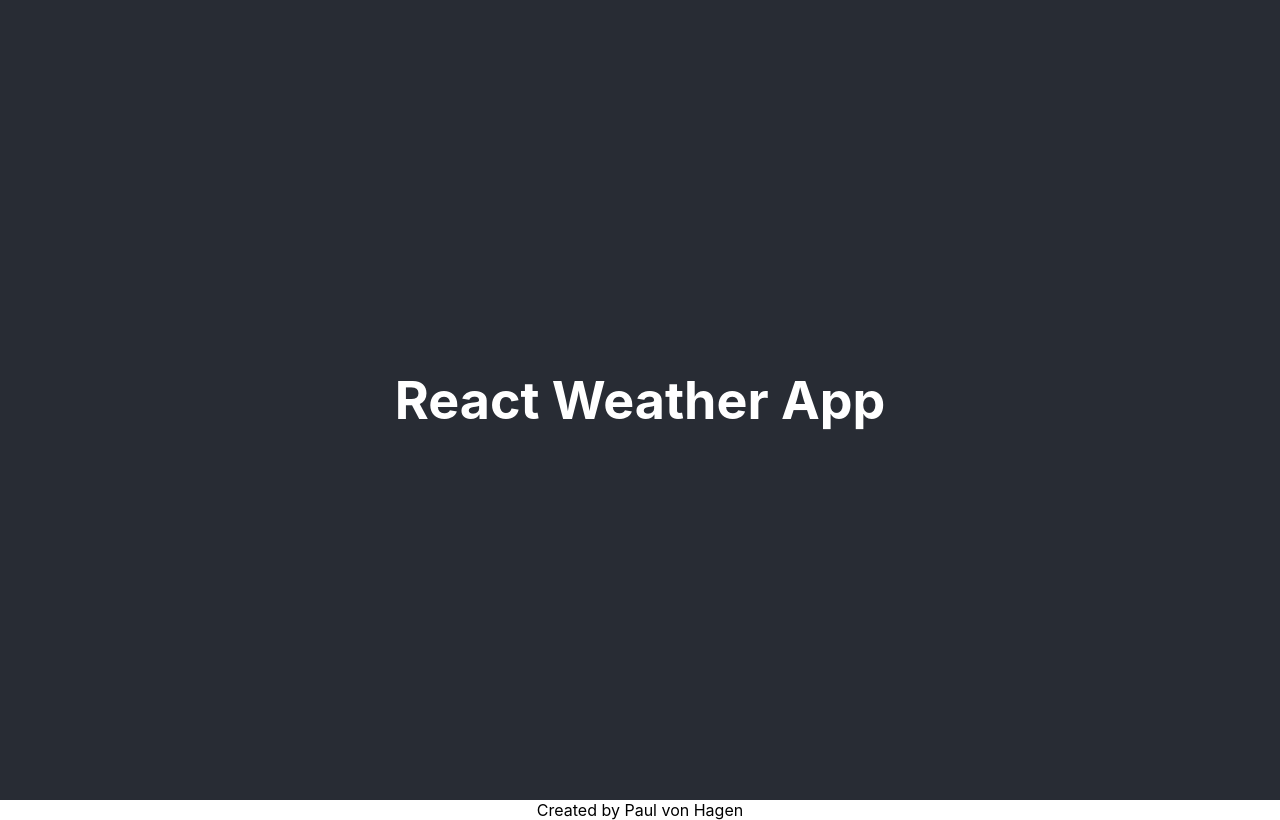
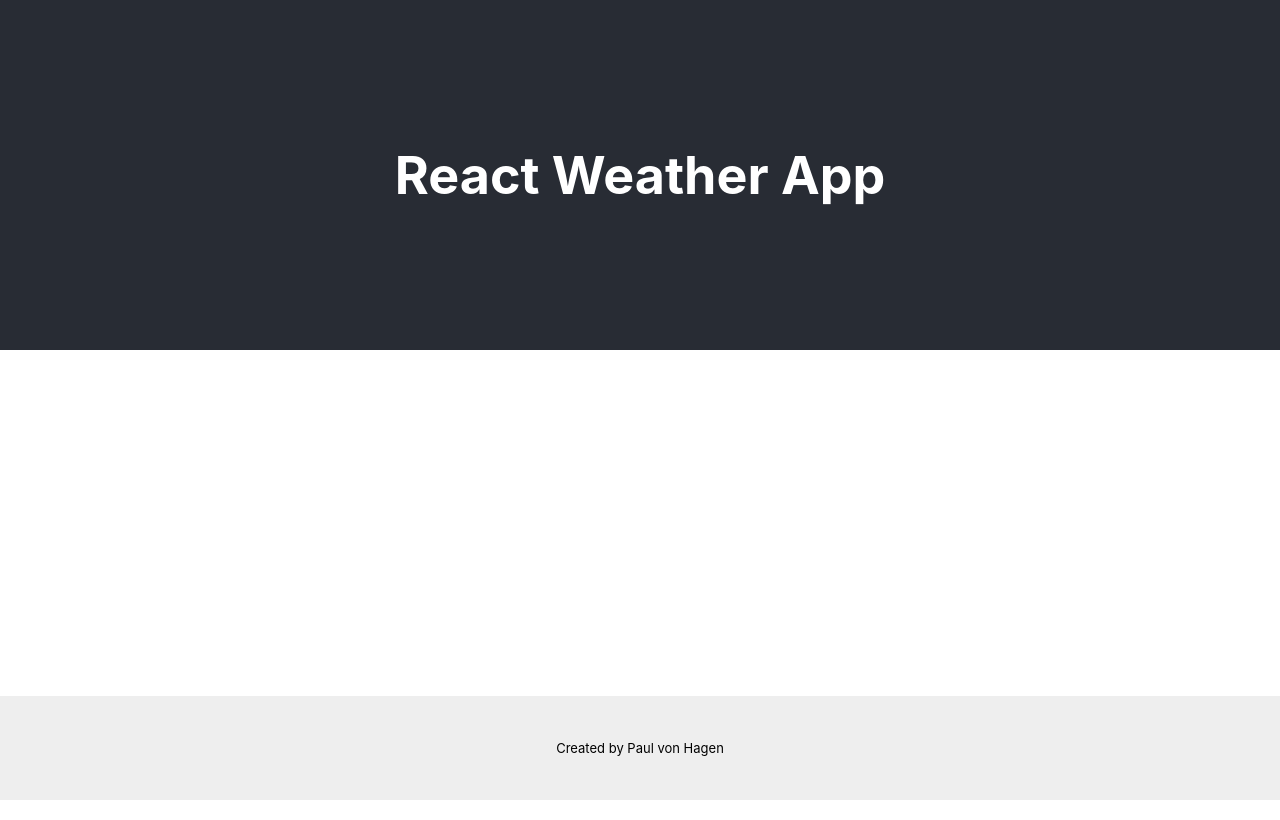
Before and after one commit to paulsvh/weather_app, a React (Create React App) app: page / in a window 1280 px wide. Built offline with nearby package versions, Linux system fonts and the light colour scheme.

Commit message:
update css for main, footer, header; update .app css to display flex in a column.

```diff
--- a/src/App.css
+++ b/src/App.css
@@ -1,5 +1,7 @@
 .App {
-  text-align: center;
+  display: flex;
+  flex-direction: column;
+  min-height: 100vh;
 }
 
 .App-logo {
@@ -15,7 +17,7 @@
 
 .App-header {
   background-color: #282c34;
-  min-height: 100vh;
+  min-height: 300px;
   display: flex;
   flex-direction: column;
   align-items: center;
@@ -28,6 +30,7 @@
   color: #61dafb;
 }
 
+
 @keyframes App-logo-spin {
   from {
     transform: rotate(0deg);
@@ -36,3 +39,24 @@
     transform: rotate(360deg);
   }
 }
+
+main {
+  flex-grow: 1;
+  text-align: center;
+  padding: 25px;
+}
+
+footer {
+  padding: 2px;
+  min-height: 100px;
+  display: flex;
+  flex-direction: column;
+  justify-content: center;
+  background: #EEEEEE;
+  font-size: small;
+  text-align: center;
+}
+
+header {
+  padding: 25px;
+}
```
